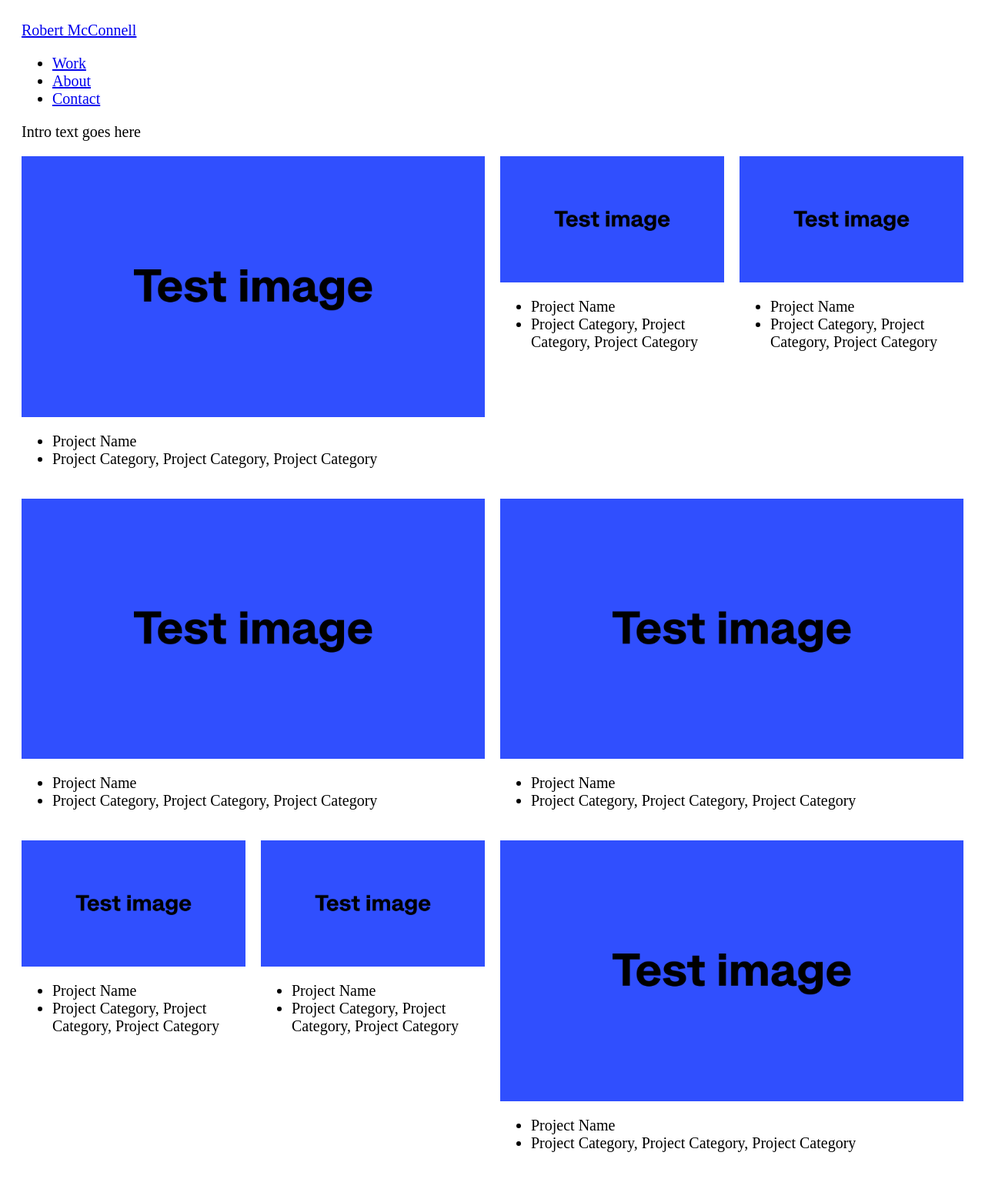
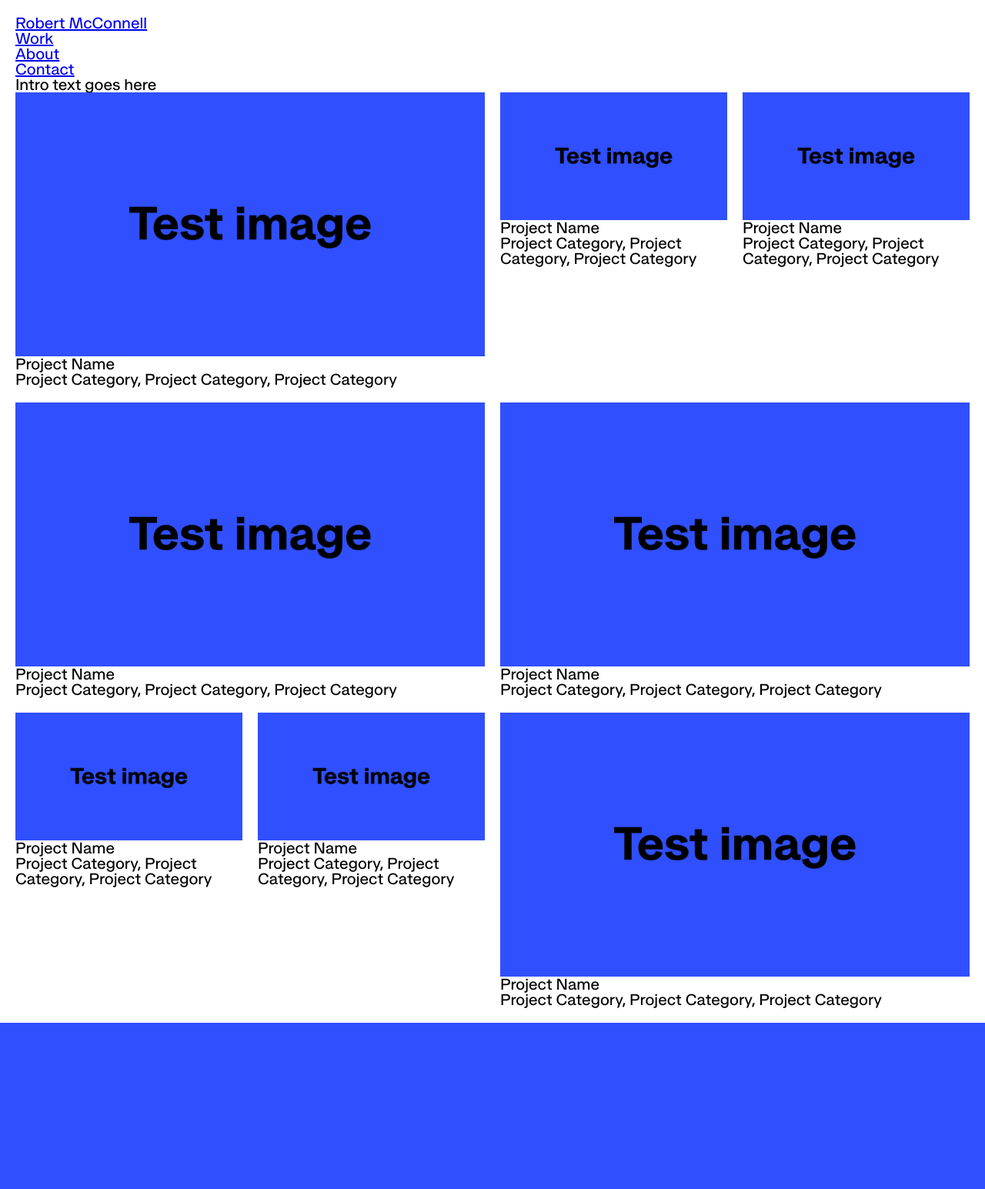
Before and after one commit to rjmcconnell/website-2027, a PHP site: page / in a window 1280 px wide. Shown: the whole page at 77% size. After the commit the page ends 1329 px from the top, so only its background shows below. Run offline with PHP 8.4, Linux system fonts and the light colour scheme.

Commit message:
css and fonts update

```diff
--- /dev/null
+++ b/assets/css/fonts.css
@@ -0,0 +1,20 @@
+@font-face {
+  font-family: "Metra";
+  src: url("../fonts/HLC-Metra-Regular.woff2") format("woff");
+  font-weight: 400;
+  font-style: normal;
+}
+
+@font-face {
+  font-family: "Metra";
+  src: url("../fonts/HLC-Metra-Medium.woff2") format("woff");
+  font-weight: 500;
+  font-style: normal;
+}
+
+@font-face {
+  font-family: "Metra";
+  src: url("../fonts/HLC-Metra-Bold.woff2") format("woff");
+  font-weight: 700;
+  font-style: normal;
+}
--- /dev/null
+++ b/assets/css/reset.css
@@ -0,0 +1,49 @@
+/* http://meyerweb.com/eric/tools/css/reset/
+   v2.0 | 20110126
+   License: none (public domain)
+*/
+
+html, body, div, span, applet, object, iframe,
+h1, h2, h3, h4, h5, h6, p, blockquote, pre,
+a, abbr, acronym, address, big, cite, code,
+del, dfn, em, img, ins, kbd, q, s, samp,
+small, strike, strong, sub, sup, tt, var,
+b, u, i, center,
+dl, dt, dd, ol, ul, li,
+fieldset, form, label, legend,
+table, caption, tbody, tfoot, thead, tr, th, td,
+article, aside, canvas, details, embed,
+figure, figcaption, footer, header, hgroup, main,
+menu, nav, output, ruby, section, summary,
+time, mark, audio, video {
+	margin: 0;
+	padding: 0;
+	border: 0;
+	font-size: 100%;
+	font: inherit;
+	vertical-align: baseline;
+	box-sizing: border-box;
+}
+/* HTML5 display-role reset for older browsers */
+article, aside, details, figcaption, figure,
+footer, header, hgroup, menu, nav, section {
+	display: block;
+}
+body {
+	line-height: 1;
+}
+ol, ul {
+	list-style: none;
+}
+blockquote, q {
+	quotes: none;
+}
+blockquote:before, blockquote:after,
+q:before, q:after {
+	content: '';
+	content: none;
+}
+table {
+	border-collapse: collapse;
+	border-spacing: 0;
+}
--- a/assets/css/style.css
+++ b/assets/css/style.css
@@ -2,6 +2,7 @@ html {
 	font-size: 20px;
 }
 body {
+	font-family: 'Metra', sans-serif;
 	overflow-y: scroll;
 	padding: 1rem;
 }
--- a/index.html
+++ b/index.html
@@ -2,6 +2,8 @@
 <html lang="en">
 	<head>
 		<title>Hello</title>
+		<link rel="stylesheet" href="assets/css/reset.css" media="screen" type="text/css" />
+		<link rel="stylesheet" href="assets/css/fonts.css" media="screen" type="text/css" />
 		<link rel="stylesheet" href="assets/css/style.css" media="screen" type="text/css" />
 	</head>
 	<body>
```
Also changed, not shown: assets/fonts/HLC-Metra-Bold.woff2 (added), assets/fonts/HLC-Metra-Medium.woff2 (added), assets/fonts/HLC-Metra-Regular.woff2 (added), 2 other files.
